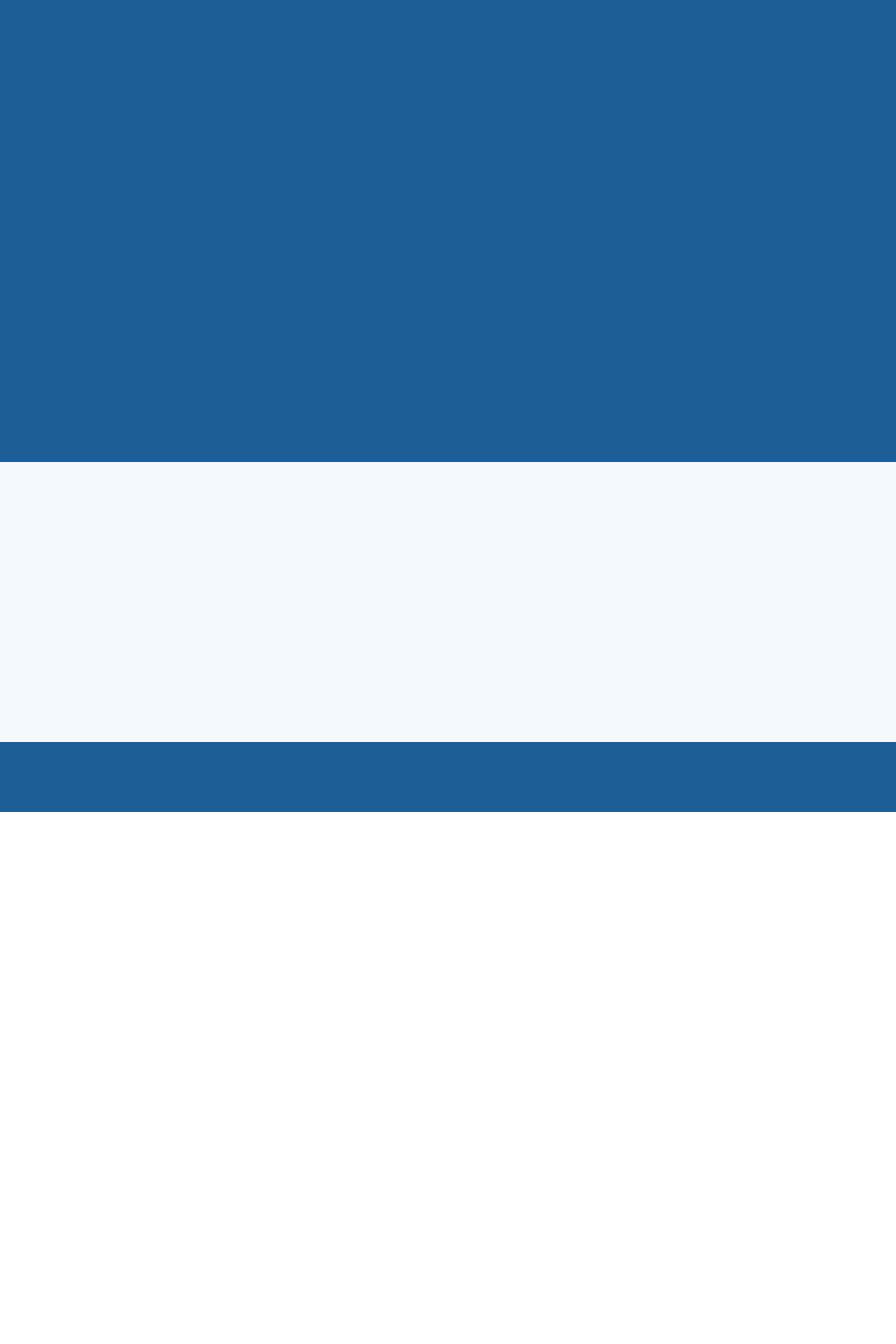
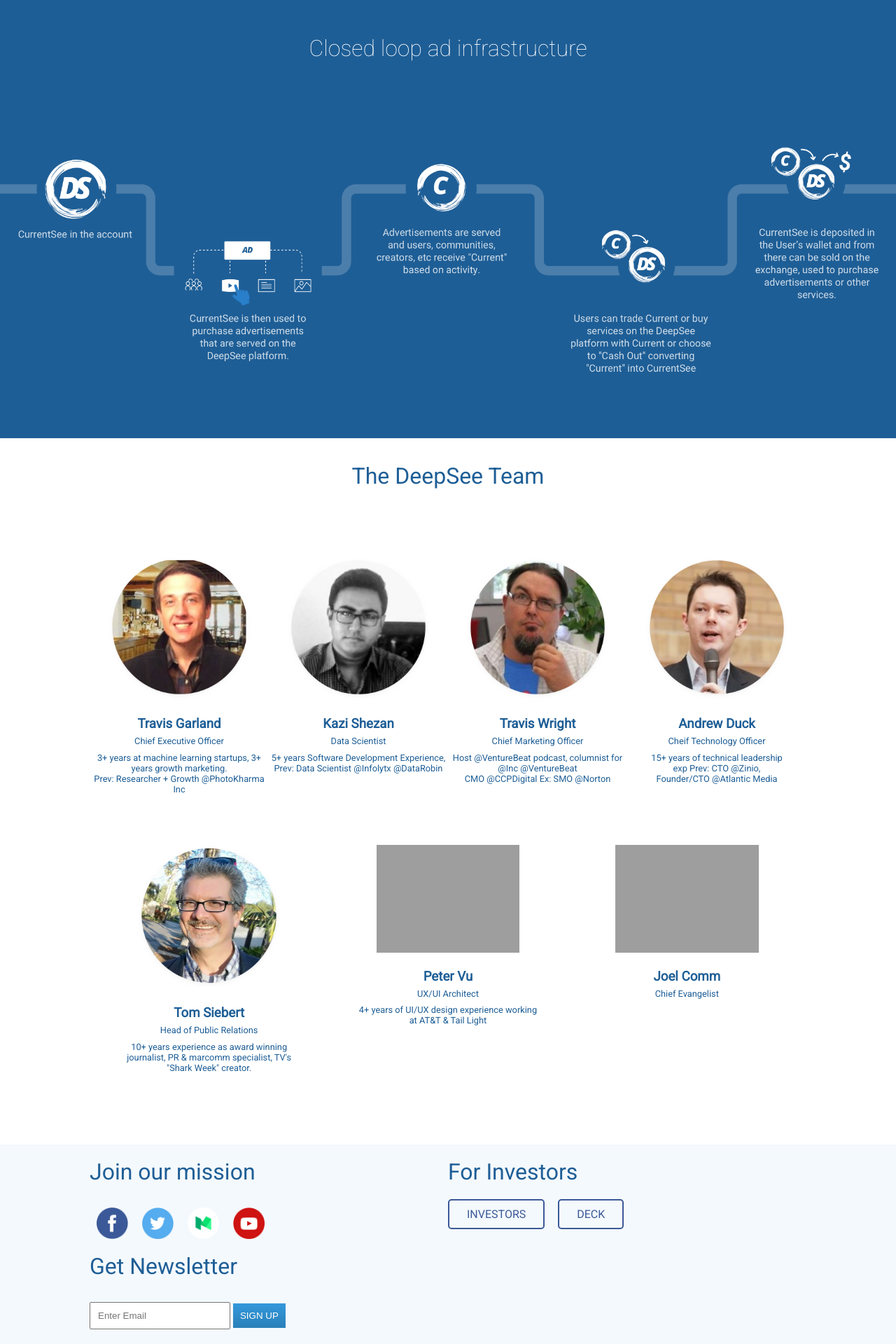
Before and after one commit to Kyle772/deepsee-landing-page, a PHP site: page / in a window 1280 px wide. Shown: the part 2960-4880 px from the top of the page at 70% size. Before the commit the page ends 4120 px from the top, so only its background shows below. Run offline with PHP 8.4, Linux system fonts and the light colour scheme; some libraries are stand-ins or nearby versions; grey boxes are pictures that could not be loaded.

Commit message:
style.css: 	- Built the elements that weren't made yet 	- Made them responsive index.html: 	- Added html for bottom 3 sections
Signed-off-by: Kyle Diggs <Contact@KyleDiggs.com>

```diff
--- a/css/styles.css
+++ b/css/styles.css
@@ -2,6 +2,7 @@
     font-family: 'Roboto', sans-serif;
     font-size: 16px;
     margin: 0;
+    overflow-x: hidden;
 }
 
 @media(max-width: 700px){
@@ -435,6 +436,7 @@
 
 #blue-logo-height {
     margin: 30px;
+    margin-top: 60px;
     box-sizing: border-box;
     height: 150px;
     width: 150px;
@@ -467,6 +469,7 @@
     #blue-logo-height {
         margin-top: 30px;
         margin: 0 auto;
+        margin-top: 60px;
         margin-left: -35px;
     }
     #bottom-feature {
@@ -487,15 +490,80 @@
 /*workflow*/
 
 #workflow {
+    position: relative;
     background-color: #1E5E96;
-    height: 690px;
+    padding: 30px 0;
 }
 
+#workflow .full-width-image {
+    width: 100%;
+    margin: 60px 0;
+}
 
-/*members*/
+#workflow .feature-big-title {
+    position: relative;
+    width: auto;
+    margin: auto;
+    color: white;
+    margin-bottom: 10px;
+    text-align: center;
+    padding-bottom: 40px;
+    padding-top: 20px;
+    height: 50px;
+    font-weight: 100;
+    font-size: 2em;
+}
 
-#members {
-    height: 1000px;
+/*team*/
+
+#team {
+    background-color: white;
+    color: #1E5E96;
+}
+
+#team .feature-big-title {
+    position: relative;
+    font-weight: 400;
+    width: auto;
+    margin: 15px auto;
+    text-align: center;
+    padding-bottom: 40px;
+    padding-top: 20px;
+    height: 50px;
+    font-size: 2em;
+}
+
+#team .container {
+    width: 80%;
+    display: flex;
+    flex-wrap: wrap;
+    margin: auto;
+    margin-bottom: 60px;
+}
+
+#team .container .person {
+    width: 25%;
+    min-width: 150px;
+    flex-shrink: 0;
+    margin: 30px auto;
+    overflow: hidden;
+    text-align: center;
+}
+
+#team .container .person h5 {
+    font-weight: 500;
+    font-size: .8em;
+    margin-top: -1em;
+}
+
+#team .container .person p {
+    font-weight: 500;
+    font-size: .8em;
+    margin-top: -1em;
+}
+
+#team  .container .person img {
+    width: 80%;
 }
 
 
@@ -503,7 +571,134 @@
 
 #contact {
     background-color: #F4F9FD;
-    height: 400px;
+    color: #1E5E96;
+    display: flex;
+    flex-wrap: wrap;
+    padding: 0 10% 60px 10%;
+}
+
+#contact .feature-big-title {
+    position: relative;
+    font-weight: 400;
+    width: 100%;
+    margin: 0 auto;
+    text-align: left;
+    padding-bottom: 0px;
+    margin-bottom: 20px;
+    padding-top: 20px;
+    height: 50px;
+    font-size: 2em;
+}
+
+#contact > div {
+    width: 50%;
+    min-width: 300px;
+    flex-shrink: 0;
+}
+
+#contact .social {
+    display: flex;
+    flex-direction: row;
+    align-content: flex-start;
+    flex-wrap: wrap;
+    margin: 0;
+}
+
+#contact .social a {
+    width: 45px;
+    height: 45px;
+    display: flex;
+    flex-direction: row;
+    align-items: center;
+    justify-content: center;
+    box-sizing: border-box;
+    padding: 15px;
+    border-radius: 50%;
+    margin: 0 10px;
+}
+
+#contact .social a img {
+    width: 45px;
+}
+
+#contact .investors .hollow-button {
+    padding: 10px 25px;
+    border: solid 2px #3b5998;
+    color: #3b5998;
+    text-decoration: none;
+    font-weight: 500;
+    border-radius: 5px;
+    margin-right: 15px;
+    box-sizing: border-box;
+}
+
+@media (max-width: 800px) {
+    #contact .feature-big-title {
+        text-align: center;
+    }
+    #contact .social {
+        justify-content: center;
+    }
+    #contact > div {
+        margin: auto;
+        width: 100%;
+        text-align: center;
+        align-items: center;
+        margin-bottom: 30px;
+    }
+    #contact .investors .hollow-button {
+        margin: 15px;
+    }
+    #contact > div {
+        margin: auto;
+        width: 100%;
+        margin-bottom: 60px !important;
+    }
+}
+
+@media (max-width: 400px) {
+    #contact .investors {
+        flex-direction: column;
+        flex-wrap: nowrap;
+    }
+    #contact .investors .hollow-button {
+        width: 80px;
+    }
+    #contact {
+        padding: 30px 0 60px 0;
+    }
+}
+
+#contact .investors .hollow-button:hover {
+    border-color: cornflowerblue;
+    color: cornflowerblue;
+}
+
+#contact .newsletter .email {
+    padding: 10px;
+}
+
+#contact .newsletter .button {
+    padding: 10px;
+    background: #3498db;
+    background-image: -webkit-linear-gradient(top, #3498db, #2980b9);
+    background-image: -moz-linear-gradient(top, #3498db, #2980b9);
+    background-image: -ms-linear-gradient(top, #3498db, #2980b9);
+    background-image: -o-linear-gradient(top, #3498db, #2980b9);
+    background-image: linear-gradient(to bottom, #3498db, #2980b9);
+    outline: none;
+    border: none;
+    color: white;
+}
+
+#contact .newsletter .button:hover {
+  background: #3cb0fd;
+  background-image: -webkit-linear-gradient(top, #3cb0fd, #3498db);
+  background-image: -moz-linear-gradient(top, #3cb0fd, #3498db);
+  background-image: -ms-linear-gradient(top, #3cb0fd, #3498db);
+  background-image: -o-linear-gradient(top, #3cb0fd, #3498db);
+  background-image: linear-gradient(to bottom, #3cb0fd, #3498db);
+  text-decoration: none;
 }
 
 
@@ -512,4 +707,12 @@
 #footer {
     background-color: #1E5E96;
     height: 100px;
+    display: flex;
+    align-items: center;
+    justify-content: space-between;
+    padding: 0 10%;
 }
+
+#footer img {
+    height: 30px;
+}
--- a/index.html
+++ b/index.html
@@ -168,11 +168,89 @@
         </div>
     </div>
     <!-- workflow -->
-    <div id="workflow"> </div>
+    <div id="workflow">
+        <div class="feature-big-title"> Closed loop ad infrastructure </div>
+        <img class="full-width-image" src="/assets/img/ds-infrastructure.png">
+    </div>
+    <!-- team -->
+    <div id="team">
+        <div class="feature-big-title">The DeepSee Team</div>
+        <div class="container">
+            <div class="person">
+                <img src="assets/img/travis-garland.png">
+                <h3>Travis Garland</h3>
+                <h5>Chief Executive Officer</h5>
+                <p>3+ years at machine learning startups, 3+ years growth marketing. <br>Prev: Researcher + Growth @PhotoKharma Inc</p>
+            </div>
+            <div class="person">
+                <img src="assets/img/kazi-shezan.png">
+                <h3>Kazi Shezan</h3>
+                <h5>Data Scientist</h5>
+                <p>5+ years Software Development Experience, Prev: Data Scientist @Infolytx @DataRobin</p>
+            </div>
+            <div class="person">
+                <img src="assets/img/travis-wright.png">
+                <h3>Travis Wright</h3>
+                <h5>Chief Marketing Officer</h5>
+                <p>Host @VentureBeat podcast, columnist for @Inc @VentureBeat<br> CMO @CCPDigital Ex: SMO @Norton</p>
+            </div>
+            <div class="person">
+                <img src="assets/img/andrew%20duck.png">
+                <h3>Andrew Duck</h3>
+                <h5>Cheif Technology Officer</h5>
+                <p>15+ years of technical leadership <br> exp Prev: CTO @Zinio,<br> Founder/CTO @Atlantic Media</p>
+            </div>
+            <div class="person">
+                <img src="assets/img/tom-siebert.png">
+                <h3>Tom Siebert</h3>
+                <h5>Head of Public Relations</h5>
+                <p>10+ years experience as award winning journalist, PR &amp; marcomm specialist, TV's "Shark Week" creator.</p>
+            </div>
+            <div class="person">
+                <img src="assets/img/peter-vu.png">
+                <h3>Peter Vu</h3>
+                <h5>UX/UI Architect</h5>
+                <p>4+ years of UI/UX design experience working at AT&amp;T &amp; Tail Light</p>
+            </div>
+            <div class="person">
+                <img src="assets/img/joel-comm.png">
+                <h3>Joel Comm</h3>
+                <h5>Chief Evangelist</h5>
+            </div>
+        </div>
+    </div>
     <!-- contact -->
-    <div id="contact"> </div>
+    <div id="contact">
+        <div class="social">
+            <div class="feature-big-title">Join our mission</div>
+            <a href=""><img src="assets/img/Facebook_Color.png"></a>
+            <a href=""><img src="assets/img/Twitter_Color.png"></a>
+            <a href=""><img src="assets/img/Medium_Color.png"></a>
+            <a href=""><img src="assets/img/Youtube%20Copy_Color.png"></a>
+        </div>
+        <div class="investors">
+            <div class="feature-big-title">For Investors</div>
+            <a class="hollow-button" href="">INVESTORS</a>
+            <a class="hollow-button" href="">DECK</a>
+        </div>
+        <div class="newsletter">
+            <div class="feature-big-title">Get Newsletter</div>
+            <form method="post">
+                <input class="email" type="email" placeholder="Enter Email"/>
+                <input class="button" type="submit" value="SIGN UP"/>
+            </form>
+        </div>
+    </div>
     <!-- footer  -->
-    <div id="footer"> </div>
+    <div id="footer">
+        <img src="assets/img/deepsee-logo.png" />
+        <ul>
+            <li><a id="home-link" class="nav-a" href="#hero-image-header">HOME</a></li>
+            <li><a id="about-link" class="nav-a" href="#explore-deepsee">ABOUT</a></li>
+            <li><a class="nav-a" href="assets/pdf/whitepaper.pdf" download>WHITEPAPER</a></li>
+            <li><a class="nav-a" href="https://medium.com/@deepseeio">BLOG</a></li>
+        </ul>
+    </div>
 </body>
 
 </html>
```
